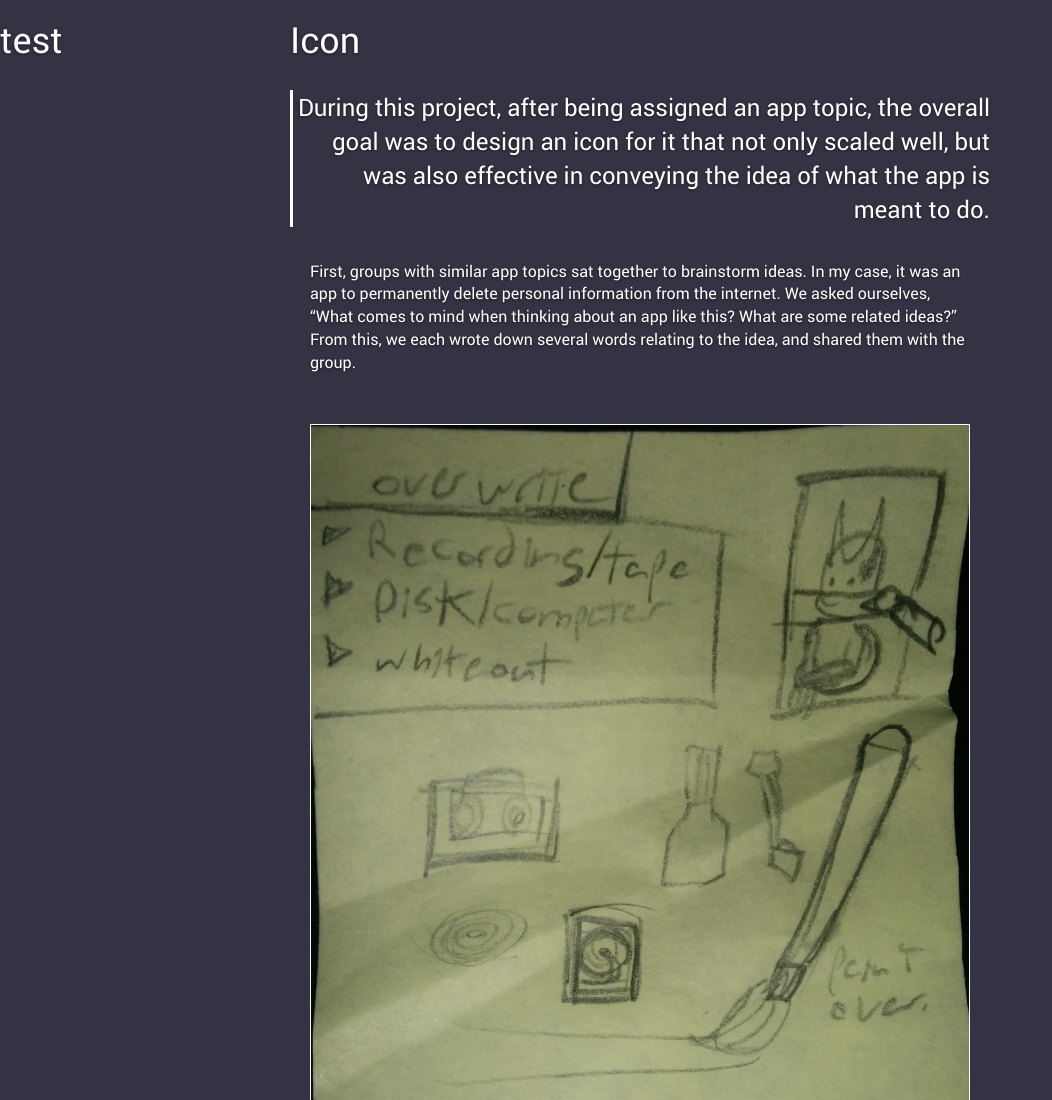
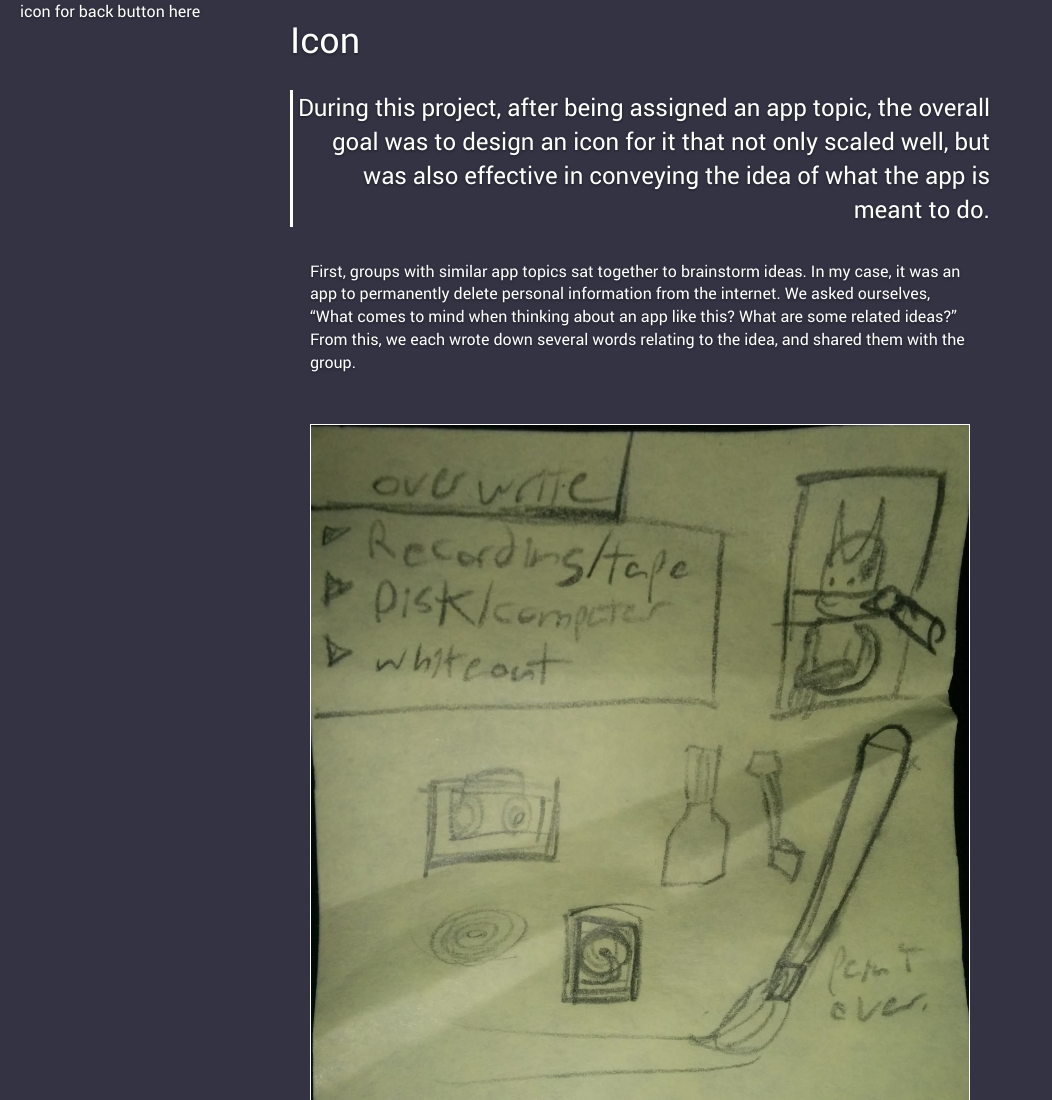
Before and after one commit to kchen52/kchen52.github.io, a plain HTML site: page icon.html in a window 1280 px wide. Shown: the top 1100 px of the page, without its empty margins (0-1052 px from the left). Drawn offline with nearby package versions, Linux system fonts and the light colour scheme.

Commit message:
Header should be working now

```diff
--- a/css/cover2.css
+++ b/css/cover2.css
@@ -42,6 +42,7 @@ body {
  * Header
  */
 .header {
+    margin-left: 20px;
     position: fixed;
 }
 .masthead-brand {
--- a/icon.html
+++ b/icon.html
@@ -22,7 +22,7 @@
 
   <body>
     <div class="header">
-          <h1> test </h1>
+        <p> icon for back button here </p>
     </div>
     <div class="site-wrapper">
 
```
